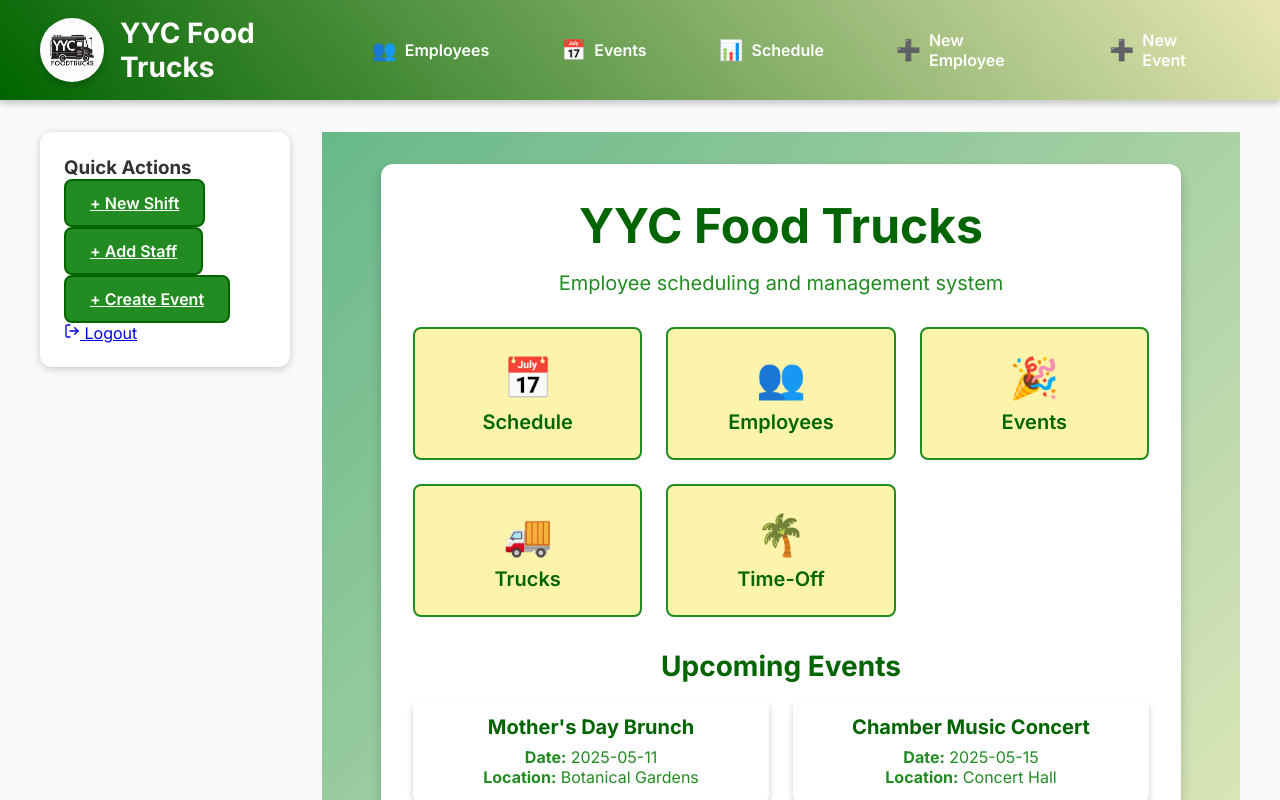
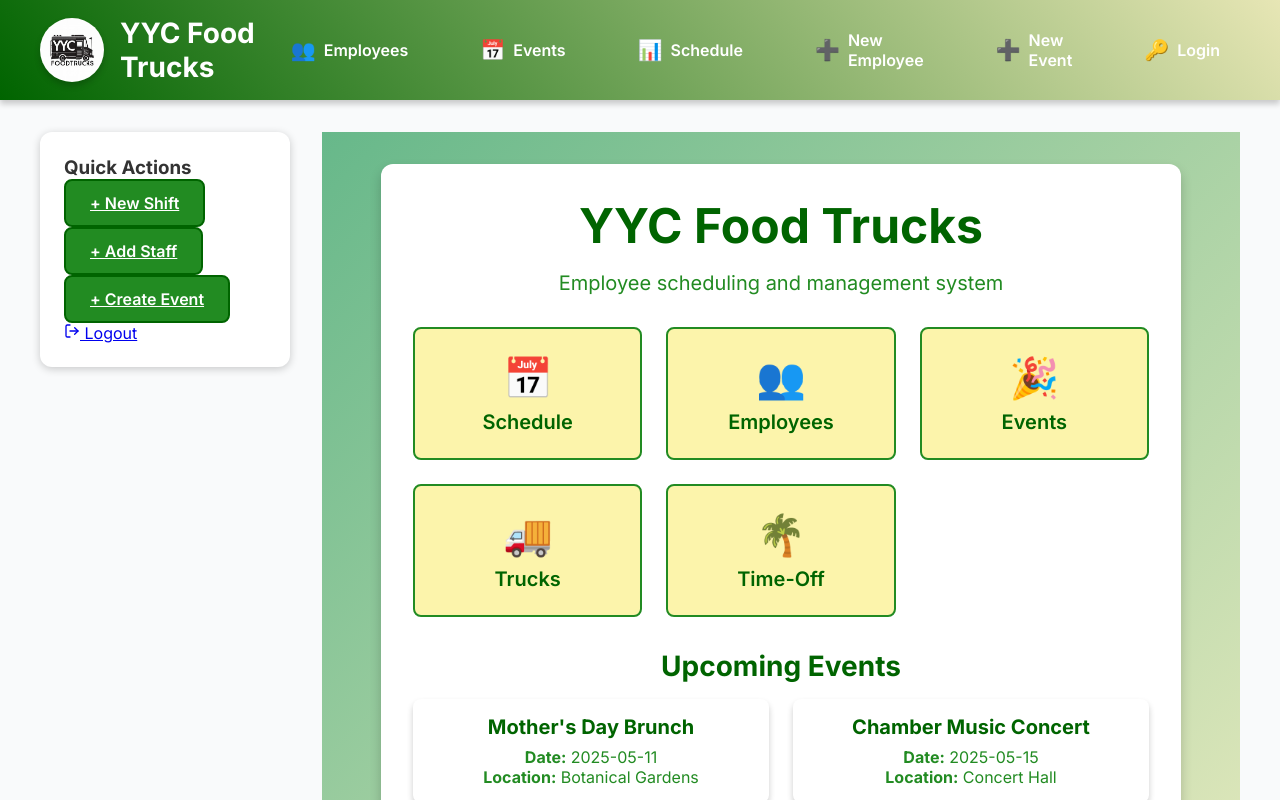
Before and after one commit to leonamotyer/capstoneGOATS, a Next.js app: page / in a window 1280 px wide. Built offline with nearby package versions, Linux system fonts and the light colour scheme.

Commit message:
login button

```diff
--- a/app/layout.tsx
+++ b/app/layout.tsx
@@ -57,6 +57,10 @@ export default function RootLayout({ children }: RootLayoutProps): ReactElement
                   <span className="nav-icon">➕</span>
                   New Event
                 </Link>
+                <Link href="/login" className="nav-link">
+                  <span className="nav-icon">🔑</span>
+                  Login
+                </Link>
               </div>
             </nav>
           </header>
```
